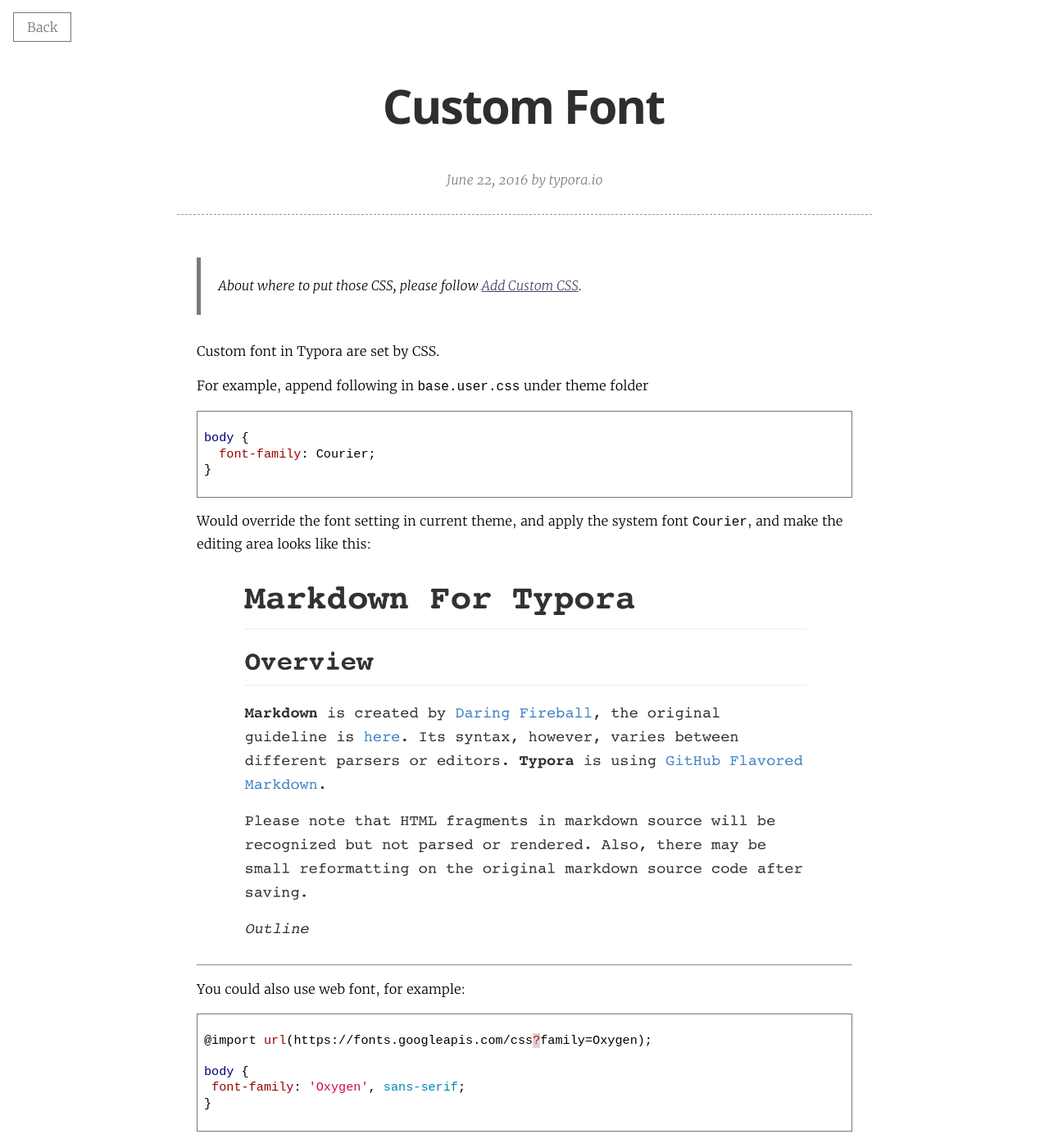
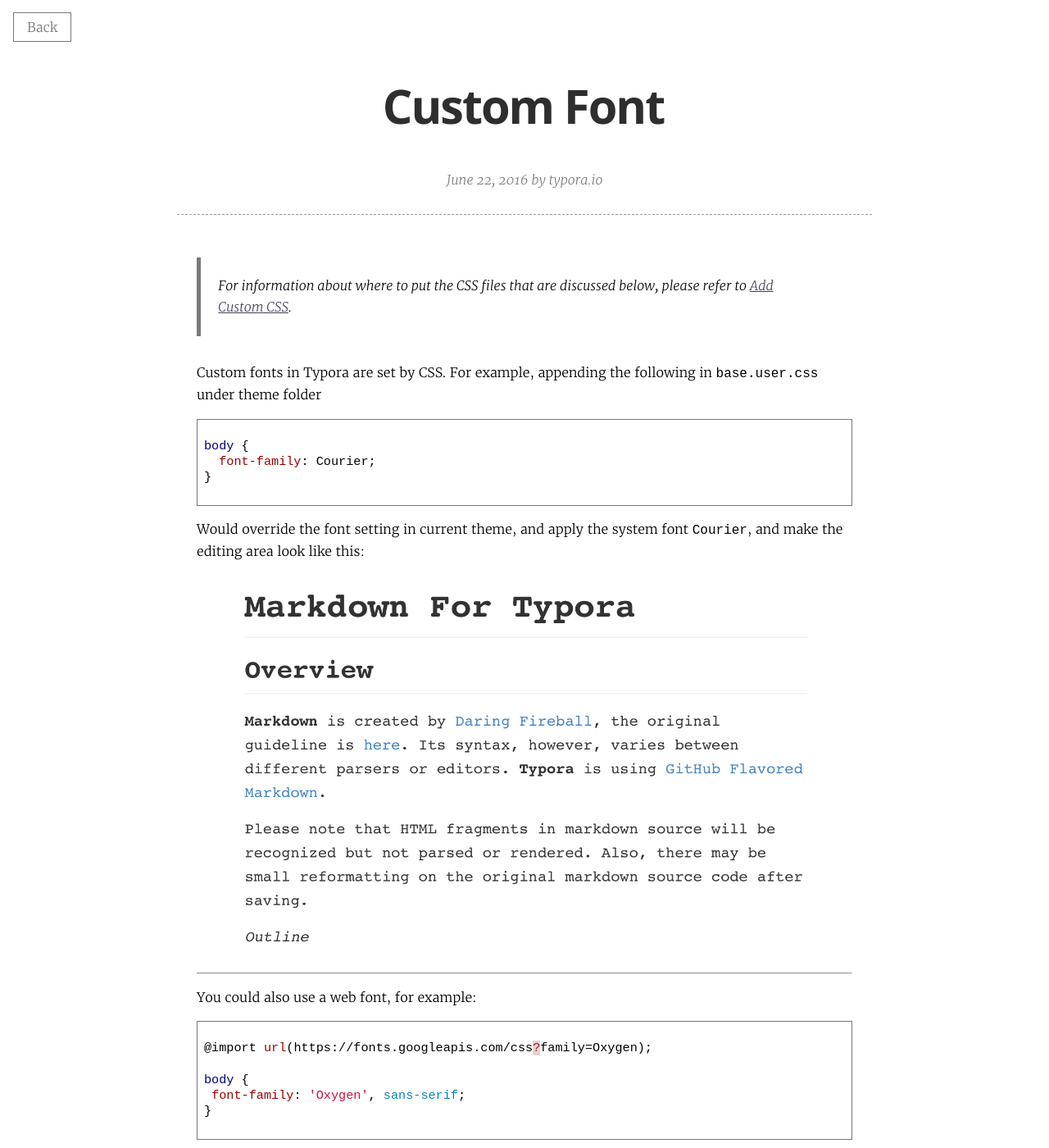
Before and after one commit to typora/support.typora.io, a Jekyll site: the page built from _posts/2016-06-22-Custom Font.md, in a window 1280 px wide and 1400 px high. Shown: the whole window at 82% size. Built offline with Jekyll 4.4.1, drawn with Linux system fonts in a browser that asks for light colours; nearby versions of some CDN libraries; library files that are not in the unit come from our copies; some of the changed text lies outside the part shown.

Commit message:
Fix spelling

````diff
--- a/_posts/2016-06-22-Custom Font.md
+++ b/_posts/2016-06-22-Custom Font.md
@@ -7,11 +7,9 @@
 typora-root-url: ../
 ---
 
-> About where to put those CSS, please follow [Add Custom CSS](/Add-Custom-CSS/).
+> For information about where to put the CSS files that are discussed below, please refer to [Add Custom CSS](/Add-Custom-CSS/).
 
-Custom font in Typora are set by CSS.
-
-For example, append following in `base.user.css` under theme folder
+Custom fonts in Typora are set by CSS. For example, appending the following in `base.user.css` under theme folder
 
 ```css
 body {
@@ -19,13 +17,13 @@
 }
 ```
 
-Would override the font setting in current theme, and apply the system font `Courier`, and make the editing area looks like this:
+Would override the font setting in current theme, and apply the system font `Courier`, and make the editing area look like this:
 
 ![1](/media/custom-font/1.png)
 
 ---
 
-You could also use web font, for example:
+You could also use a web font, for example:
 
 ```css
 @import url(https://fonts.googleapis.com/css?family=Oxygen);
@@ -37,7 +35,7 @@
 
 But to make the font faster when loading or use it when internet access is not available, we recommend you to download it and put under Typora's theme folder.
 
-For example, if you download the `woff2` file from google fonts and put them under `[typora-theme-folder]/fonts` directory, then you could use CSS like:
+For example, if you download the `woff2` file from google fonts and put them under the `[typora-theme-folder]/fonts` directory, then you could use CSS like:
 
 ```css
 /* latin */
````
Also changed, not shown: _posts/2016-01-01-Markdown Reference.md (+15 -15 lines), _posts/2016-06-26-Code Fences Language Support.md (+2 -2 lines).
